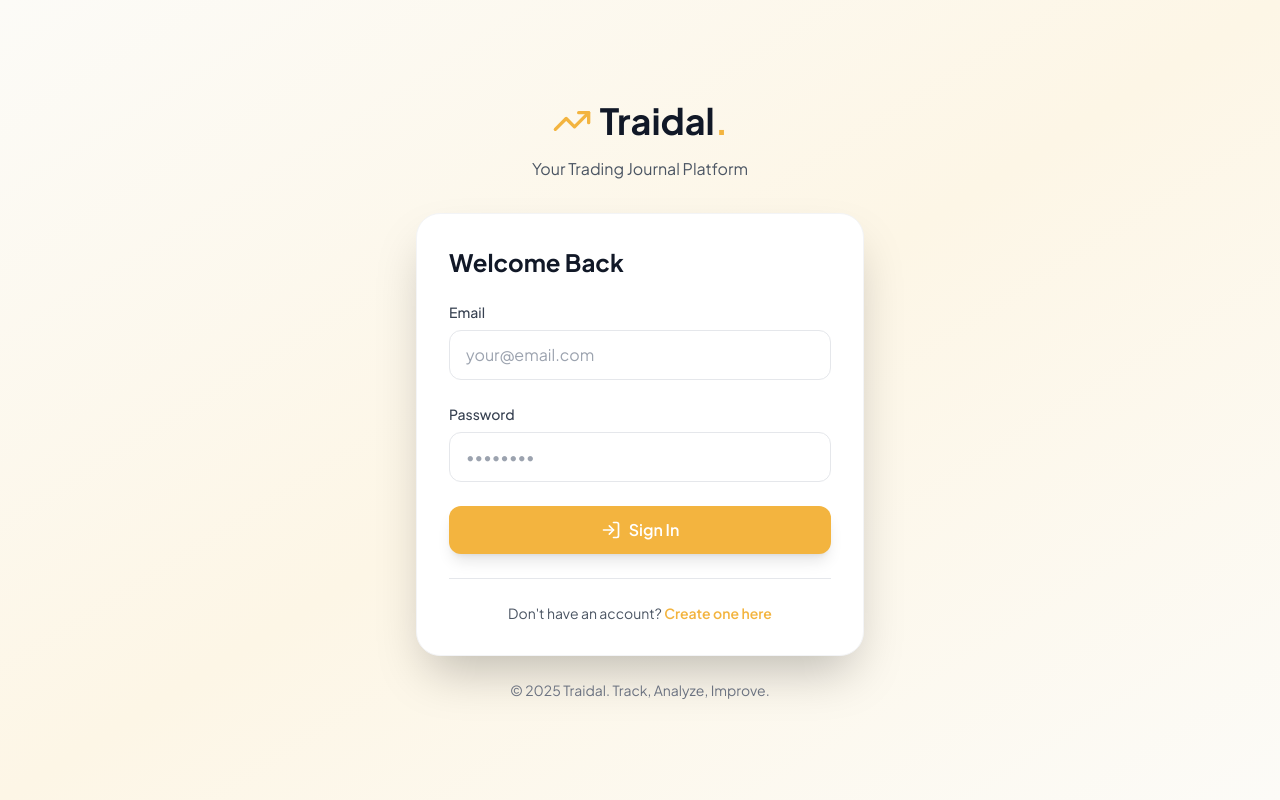
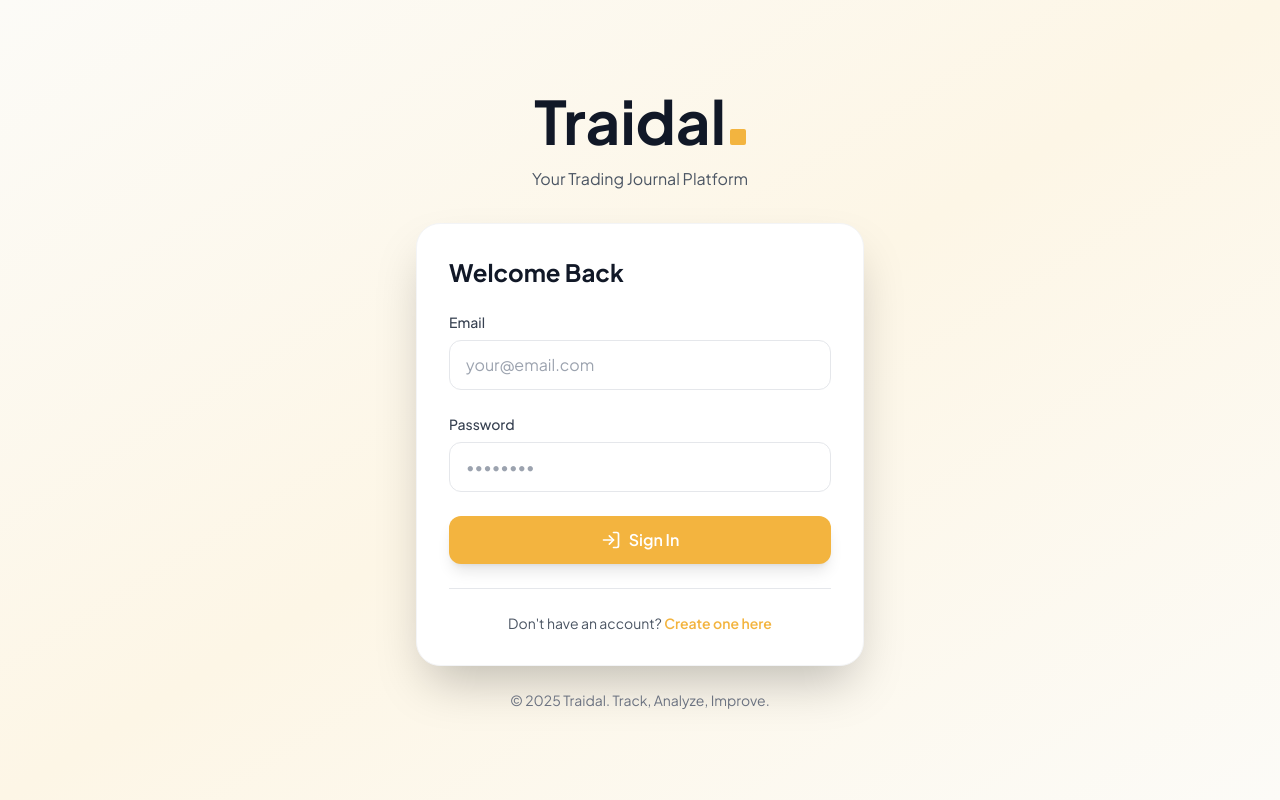
Before and after one commit to marcopnava/Traidal, a React (Vite) app: page /#/login in a window 1280 px wide. Built offline with nearby package versions, Linux system fonts and the light colour scheme; no server answers; the database is empty.

Commit message:
Update Login and Signup pages to use new Logo component with golden square

```diff
--- a/pages/Login.tsx
+++ b/pages/Login.tsx
@@ -1,9 +1,10 @@
 import React, { useState, useEffect, useRef } from 'react';
 import { useNavigate, Link } from 'react-router-dom';
 import { useAuth } from '../contexts/AuthContext';
-import { LogIn, TrendingUp } from 'lucide-react';
+import { LogIn } from 'lucide-react';
 import { showError, showSuccess } from '../components/ui/Toast';
 import { SplashScreen } from '../components/ui/SplashScreen';
+import { Logo } from '../components/ui/Logo';
 
 export const Login = () => {
   const [email, setEmail] = useState('');
@@ -85,11 +86,8 @@ export const Login = () => {
       <div className="w-full max-w-md">
         {/* Logo */}
         <div className="text-center mb-8">
-          <div className="inline-flex items-center gap-2 mb-4">
-            <TrendingUp size={40} className="text-accent" />
-            <h1 className="text-4xl font-bold text-gray-900 dark:text-white">
-              Traidal<span className="text-accent">.</span>
-            </h1>
+          <div className="mb-4">
+            <Logo size="xl" />
           </div>
           <p className="text-gray-600 dark:text-gray-400">Your Trading Journal Platform</p>
         </div>
--- a/pages/Signup.tsx
+++ b/pages/Signup.tsx
@@ -1,11 +1,12 @@
 import React, { useState, useEffect } from 'react';
 import { useNavigate, Link } from 'react-router-dom';
 import { useAuth } from '../contexts/AuthContext';
-import { UserPlus, TrendingUp, Eye, EyeOff, Globe, DollarSign, Mail, CheckCircle } from 'lucide-react';
+import { UserPlus, Eye, EyeOff, Globe, DollarSign, Mail, CheckCircle } from 'lucide-react';
 import { showError, showSuccess } from '../components/ui/Toast';
 // import { motion } from 'framer-motion'; // Temporarily disabled to fix build issue
 import { CustomSelect, SelectOption } from '../components/ui/CustomSelect';
 import { supabase } from '../lib/supabase';
+import { Logo } from '../components/ui/Logo';
 
 const timezoneOptions: SelectOption[] = [
   { value: 'UTC', label: 'UTC', description: 'Coordinated Universal Time', icon: <Globe size={18} className="text-accent" /> },
@@ -162,11 +163,8 @@ export const Signup = () => {
         <div className="w-full max-w-lg">
           {/* Logo */}
           <div className="text-center mb-8">
-            <div className="inline-flex items-center gap-2 mb-4">
-              <TrendingUp size={40} className="text-accent" />
-              <h1 className="text-4xl font-bold text-gray-900 dark:text-white">
-                Traidal<span className="text-accent">.</span>
-              </h1>
+            <div className="mb-4">
+              <Logo size="xl" />
             </div>
           </div>
 
@@ -214,11 +212,8 @@ export const Signup = () => {
       <div className="w-full max-w-lg">
         {/* Logo */}
         <div className="text-center mb-8">
-          <div className="inline-flex items-center gap-2 mb-4">
-            <TrendingUp size={40} className="text-accent" />
-            <h1 className="text-4xl font-bold text-gray-900 dark:text-white">
-              Traidal<span className="text-accent">.</span>
-            </h1>
+          <div className="mb-4">
+            <Logo size="xl" />
           </div>
           <p className="text-gray-600 dark:text-gray-400">Create your Trading Journal account</p>
         </div>
```
